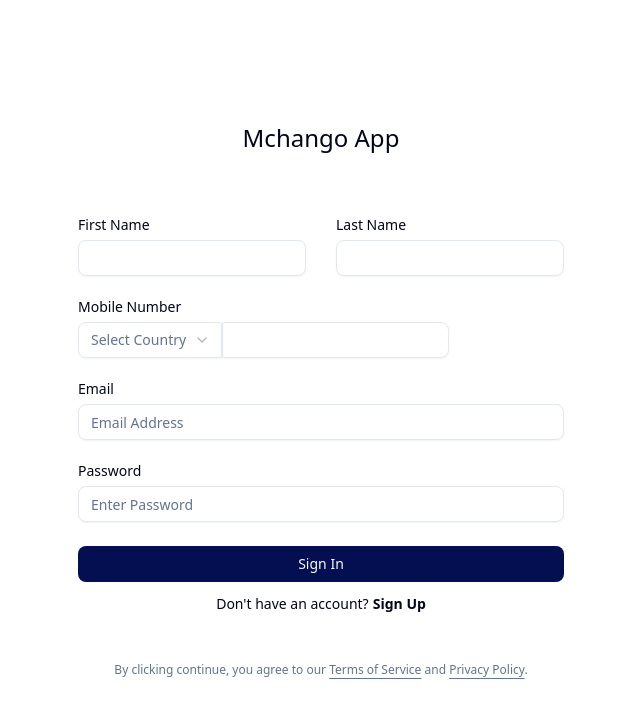
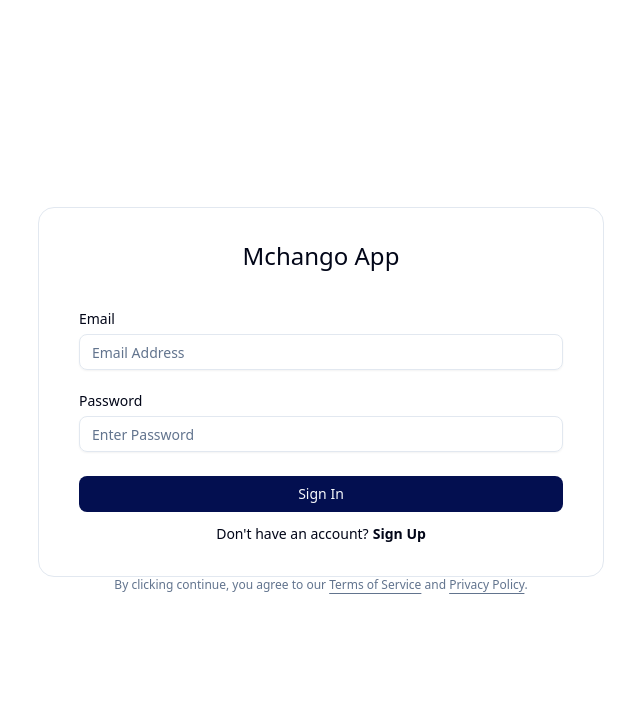
Before and after one commit to Charlitokenn/mchango-next, a Next.js app: page /sign-in in a window 1280 px wide. Shown: the top 718 px of the page, without its empty margins (319-959 px from the left). Built offline with nearby package versions, Linux system fonts and the light colour scheme.

Commit message:
minor updates

```diff
--- a/app/globals.css
+++ b/app/globals.css
@@ -180,7 +180,7 @@
 
 @layer component {
   .auth-layout {
-    @apply flex items-center justify-center mx-auto max-w-7xl min-h-screen max-sm:px-4 max-sm:py-8;
+    @apply flex min-h-svh flex-col items-center justify-center p-6 md:p-10;
   }
   .card {
     @apply rounded-2xl min-h-full;
--- a/components/authForm.tsx
+++ b/components/authForm.tsx
@@ -16,7 +16,7 @@
 
 
 const authFormSchema = (type: FormType) => {
-  const mobileSchema = z.string().regex(/^0\d{9}$/, "Mobile number must have 10 digits and start with 0");
+  // const mobileSchema = z.string().regex(/^0\d{9}$/, "Mobile number must have 10 digits and start with 0");
 
   const passwordSchema = z.string()
   .min(6, {message: "Password must be at least 6 characters long"})
@@ -29,7 +29,7 @@
     firstname: type === 'sign-up' ? z.string().min(3) : z.string().optional(),
     lastname: type === 'sign-up' ? z.string().min(3) : z.string().optional(),
     code: type === 'sign-up' ? z.string().min(4).max(4) : z.string().min(4).max(4).optional(),
-    mobile: type === 'sign-up' ? mobileSchema : mobileSchema.optional(),
+    mobile: type === 'sign-up' ? z.string().min(4).max(4) : z.string().min(4).max(4).optional(),
     email: z.string().email(),
     password: passwordSchema
   })
@@ -81,15 +81,15 @@
   const isSignIn = type === 'sign-in'
 
   return (
-    <div className="card-border lg:min-w-[566px]">
-      <div className="flex justify-center space-x-1">
-        <h1 className="text-blueberry text-center text-2xl">Mchango App</h1>
-      </div>
+    <div className="lg:min-w-[566px]">
 
-      <div className="flex flex-col gap-6 card py-12 px-10">
+      <div className="flex flex-col gap-6 card py-8 px-10 border rounded-lg">
+        <div className="flex justify-center space-x-1">
+          <h1 className="text-blueberry text-center text-2xl">Mchango App</h1>
+        </div>
         <Form {...form}>
           <form onSubmit={form.handleSubmit(handleSubmit)} className="w-full space-y-6 mt-4 form">
-              {isSignIn && (
+              {!isSignIn && (
                 <div className="flex flex-col space-y-6">
                   <div className="flex justify-between space-x-2">
                     <FormField control={form.control} name='firstname' label='First Name' placeholder=""/>
--- a/middleware.ts
+++ b/middleware.ts
@@ -7,7 +7,7 @@
   const pathname = request.nextUrl.pathname
 
   // Exclude localhost:3000/ from the authentication check
-  if (hostname === 'localhost:3000/') {
+  if (hostname === 'localhost:3000/' && pathname === '/') {
     return NextResponse.next() // Allow access without authentication
   }
 
```
